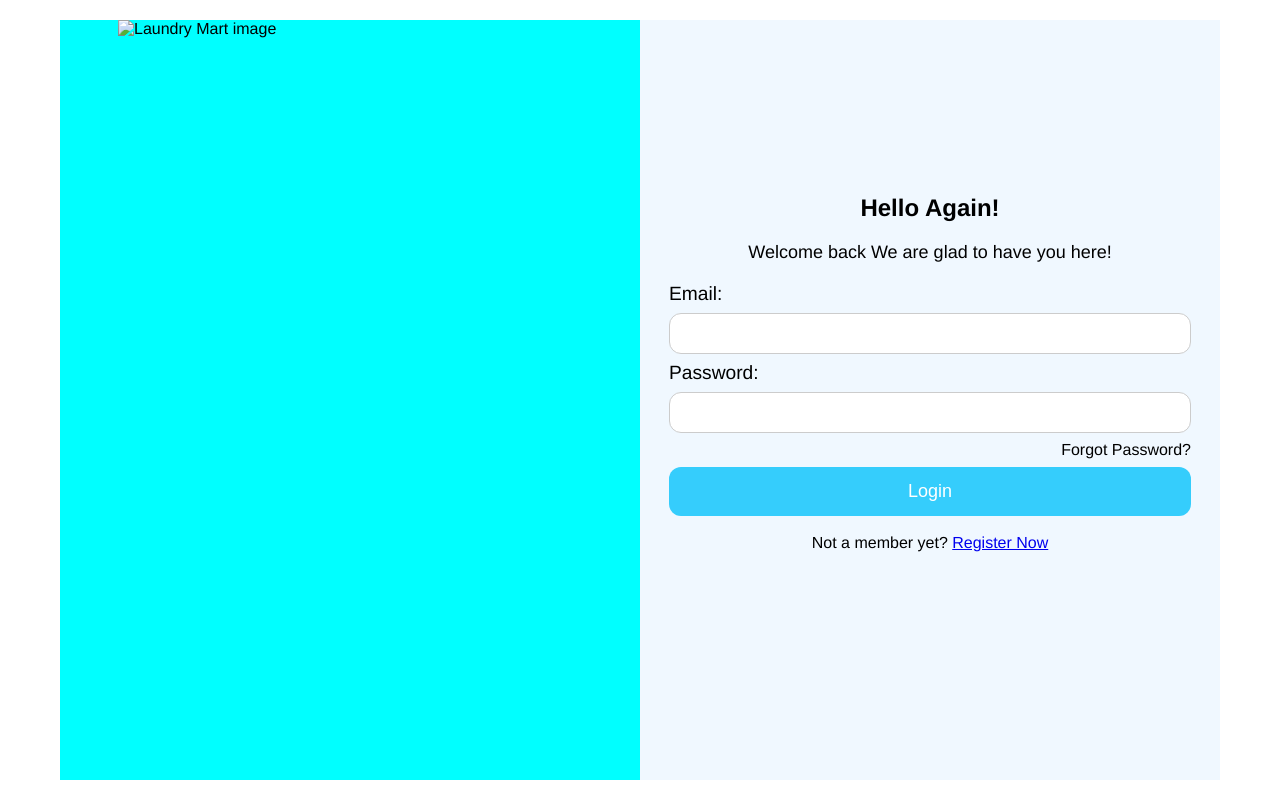
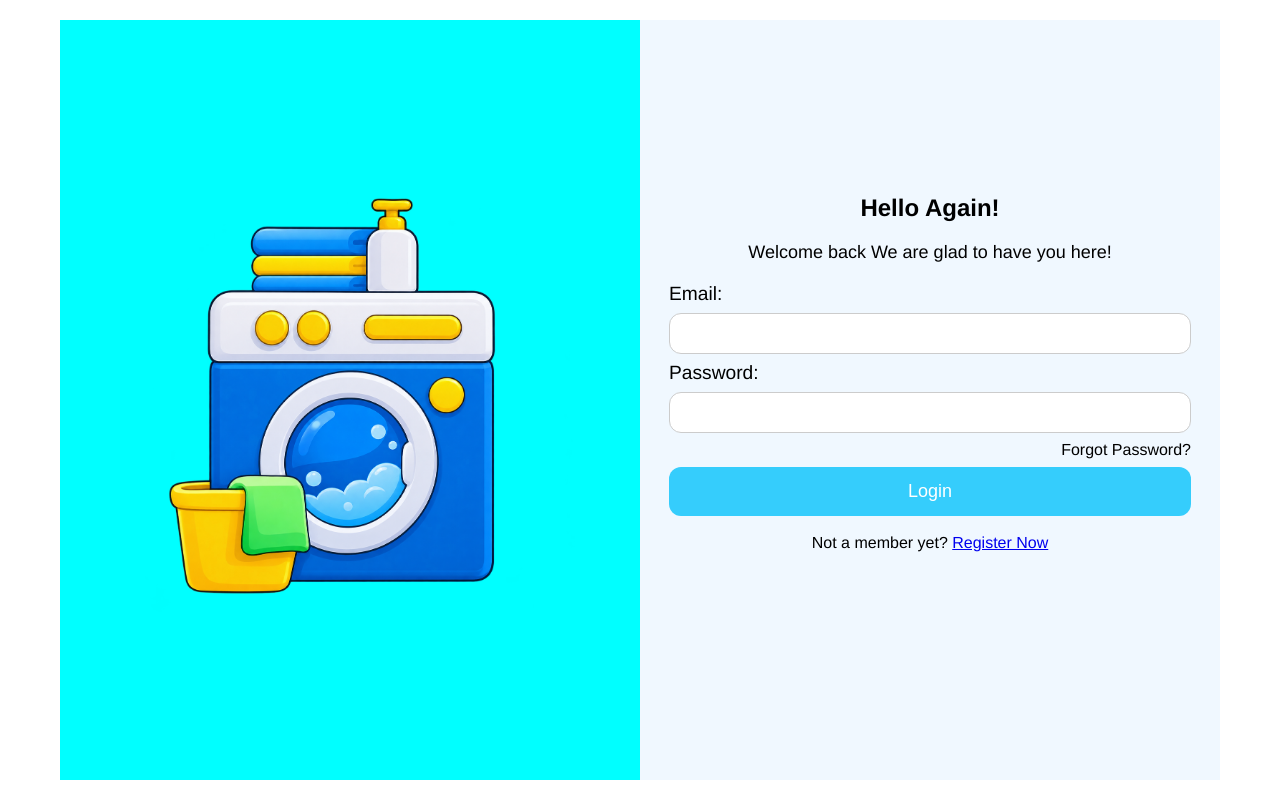
Before and after one commit to anmolchauhan82190-beep/tutedue-task-6, a plain HTML site: page index.html in a window 1280 px wide. Drawn offline with Linux system fonts and the light colour scheme.

Commit message:
Fix image source path in login page

```diff
--- a/index.html
+++ b/index.html
@@ -10,7 +10,7 @@
 <body>
     <main class="container">
         <section class="left-section">
-            <img src="images/washing.png"alt="Laundry Mart image" class="image" >
+            <img src="washing.png"alt="Laundry Mart image" class="image" >
         </section>
         <section class="right-section">
             <h1>Hello Again!</h1>
```
